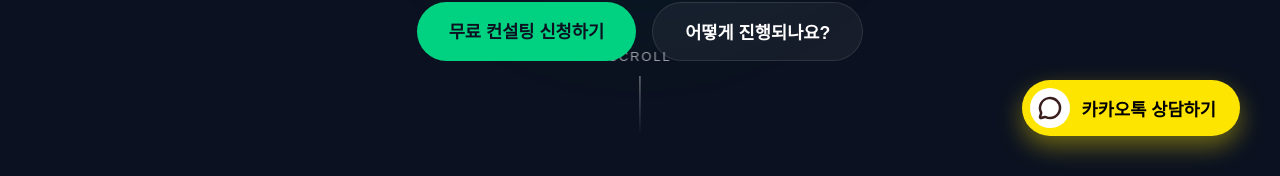
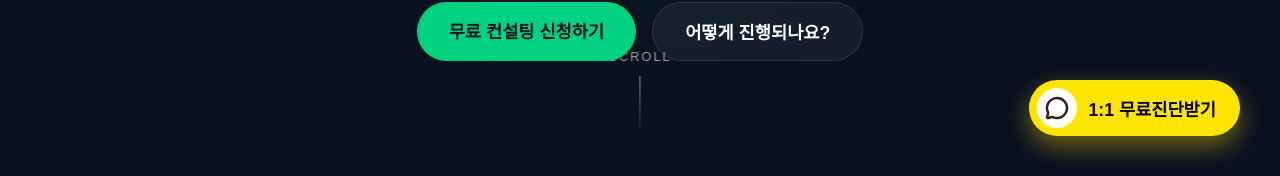
Before and after one commit to seungjae8815-stack/novaplace, a Next.js app: page / in a window 1280 px wide. Shown: the part 624-800 px from the top of the page. Built offline with nearby package versions, Linux system fonts and the light colour scheme; a web font is replaced by a local one.

Commit message:
feat: 우측 하단 플로팅 버튼 문구 변경 (카카오톡 상담하기 -> 1:1 무료진단받기)

```diff
--- a/src/components/FloatingBtn.tsx
+++ b/src/components/FloatingBtn.tsx
@@ -15,7 +15,7 @@ export default function FloatingBtn() {
         <div className={styles.iconBox}>
           <MessageCircle size={24} color="#3A1D1D" strokeWidth={2.5} />
         </div>
-        <span className={styles.text}>카카오톡 상담하기</span>
+        <span className={styles.text}>1:1 무료진단받기</span>
       </a>
     </motion.div>
   );
```
